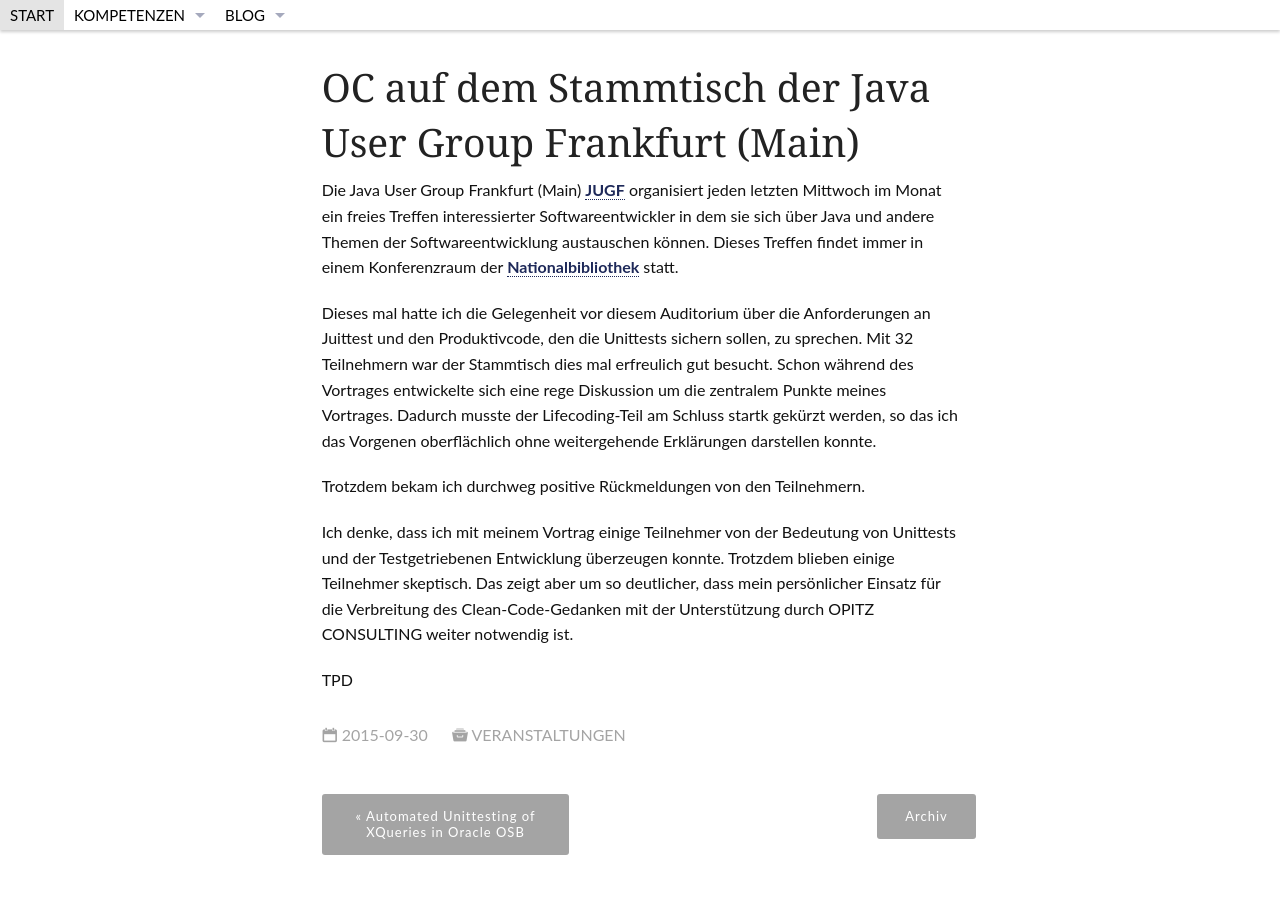
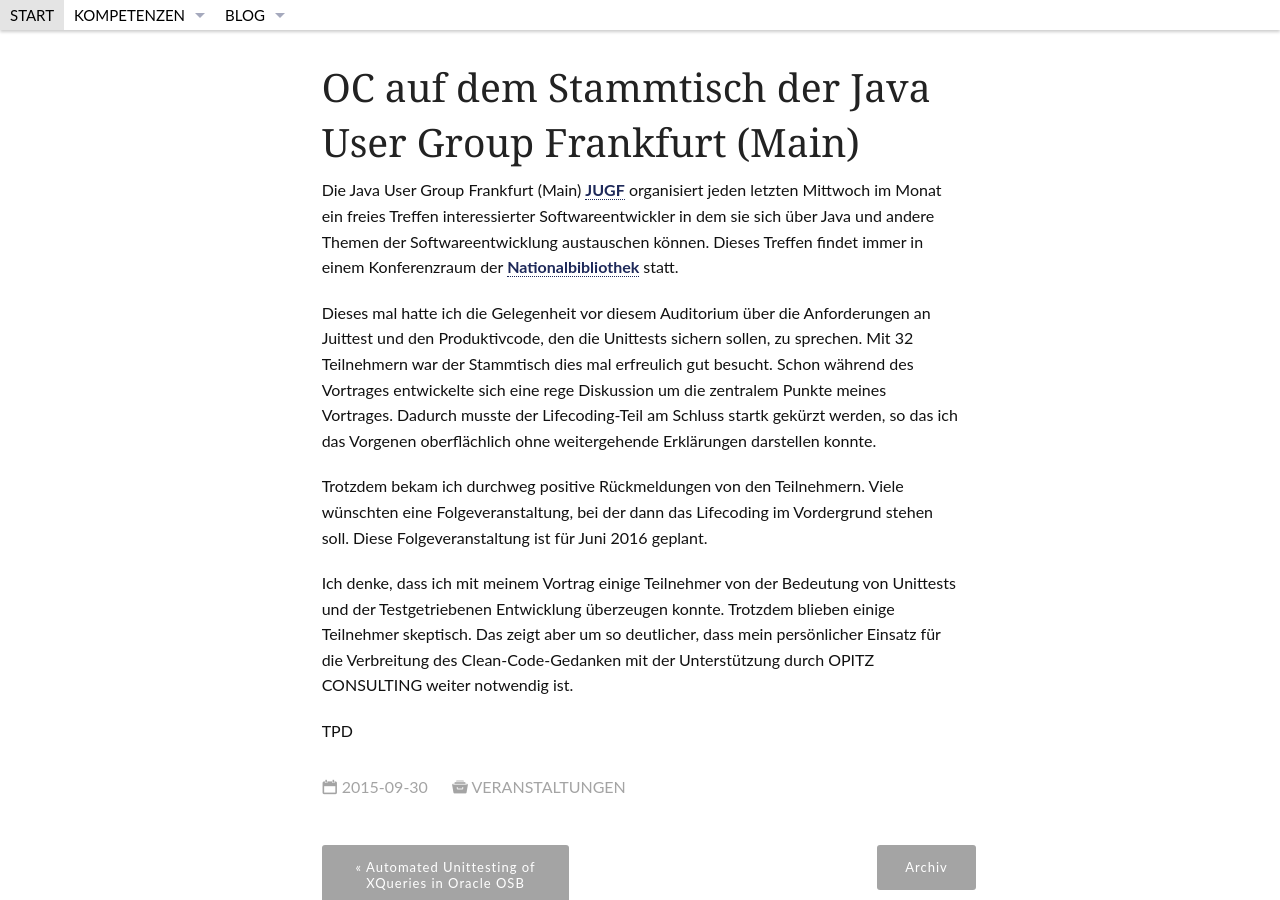
Before and after one commit to opitzconsulting/opitzconsulting.github.io, a Jekyll site: the page built from _posts/2015-09-30-Java_Usergroup-ffm.md, in a window 1280 px wide and 900 px high. Built offline with Jekyll 4.4.1, drawn with Linux system fonts in a browser that asks for light colours; nearby versions of some CDN libraries; comment, search, counter and statistics services are not loaded.

Commit message:
mFolgeveranstaltung eingefuegt

```diff
--- a/_posts/2015-09-30-Java_Usergroup-ffm.md
+++ b/_posts/2015-09-30-Java_Usergroup-ffm.md
@@ -12,6 +12,8 @@ Mit 32 Teilnehmern war der Stammtisch dies mal erfreulich gut besucht. Schon wä
 Dadurch musste der Lifecoding-Teil am Schluss startk gekürzt werden, so das ich das Vorgenen oberflächlich ohne weitergehende Erklärungen darstellen konnte.
 
 Trotzdem bekam ich durchweg positive Rückmeldungen von den Teilnehmern.
+Viele wünschten eine Folgeveranstaltung, bei der dann das Lifecoding im Vordergrund stehen soll.
+Diese Folgeveranstaltung ist für Juni 2016 geplant.
 
 Ich denke, dass ich mit meinem Vortrag einige Teilnehmer von der Bedeutung von Unittests und der Testgetriebenen Entwicklung überzeugen konnte.
 Trotzdem blieben einige Teilnehmer skeptisch.
```
